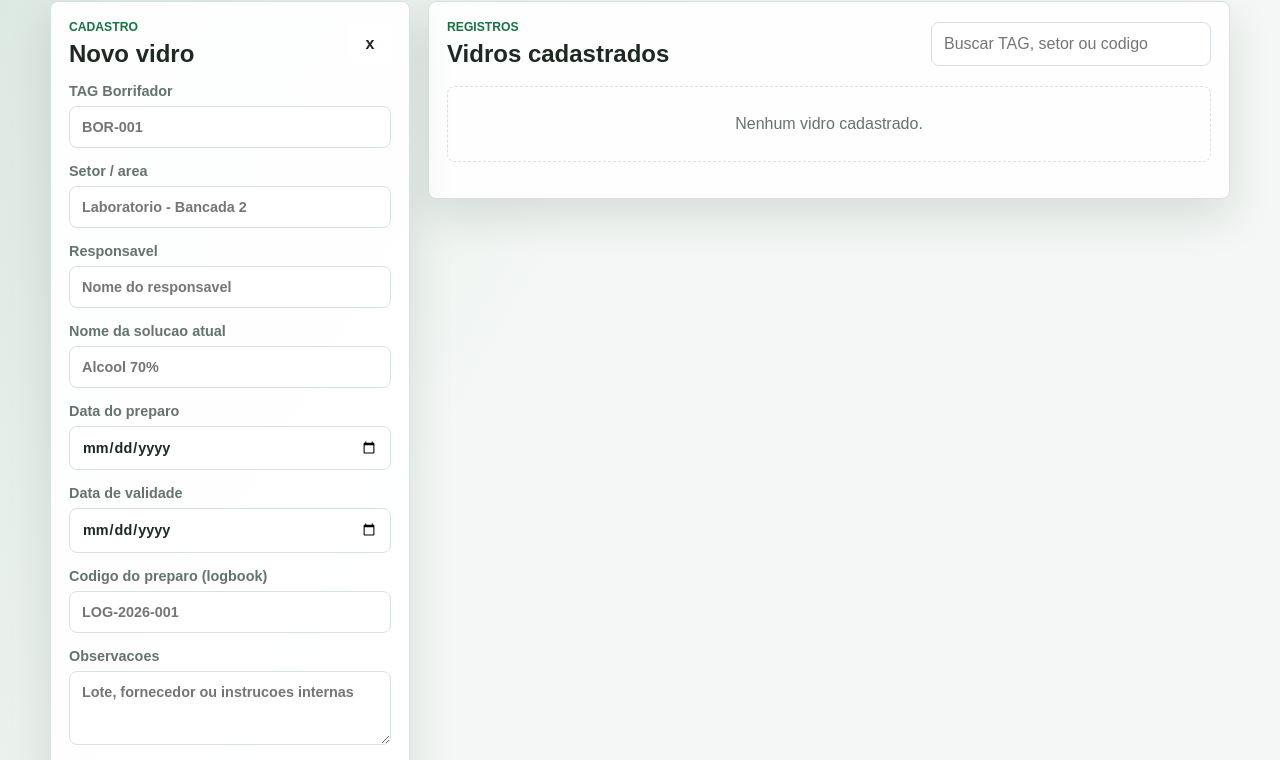
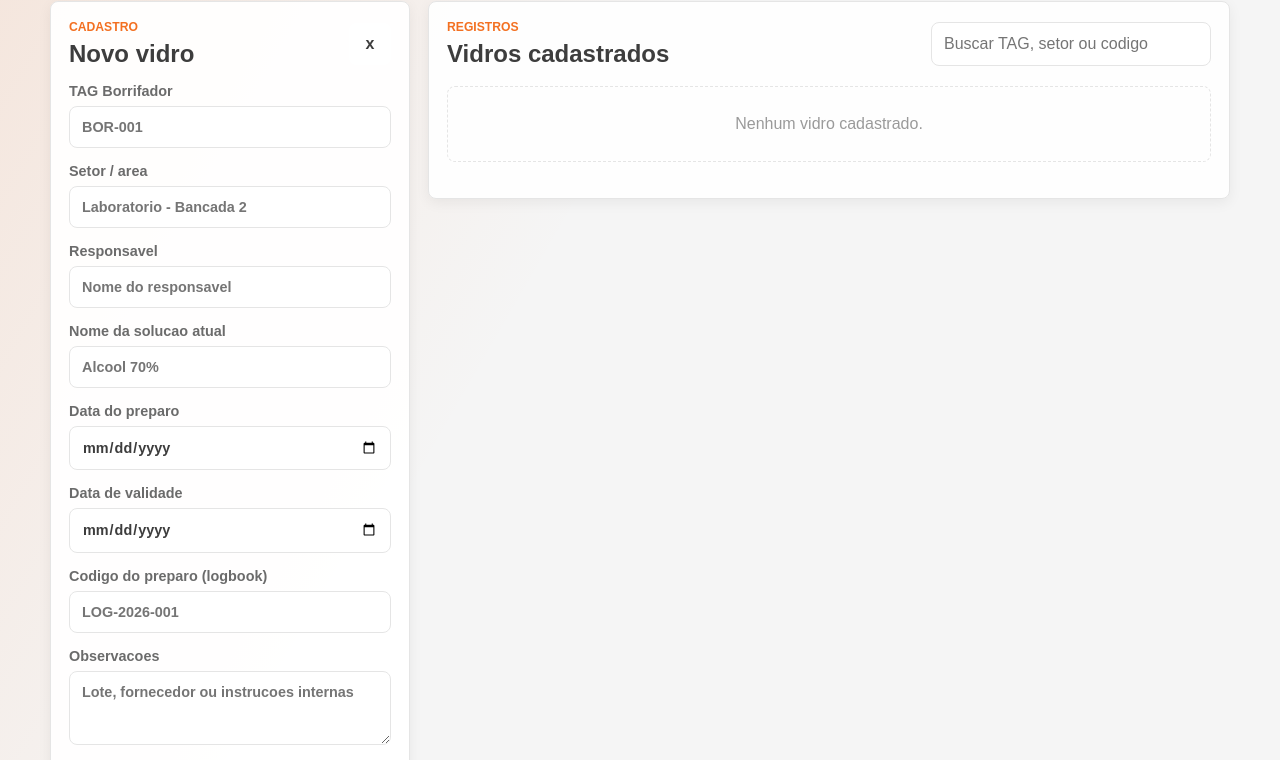
Before and after one commit to Lab-Sobral-Dev/qr_code-producao, a plain HTML site: page index.html in a window 1280 px wide. Shown: the part 130-890 px from the top of the page. Drawn offline with Linux system fonts and the light colour scheme; no server answers.

Commit message:
Aplicar paleta Laboratorio Sobral

```diff
--- a/styles.css
+++ b/styles.css
@@ -1,16 +1,23 @@
 :root {
   color-scheme: light;
-  --bg: #f4f7f5;
+  --orange: #f37021;
+  --orange-dark: #e0580a;
+  --orange-light: #f89b4d;
+  --orange-50: #fff4eb;
+  --ink: #3d3d3d;
+  --ink-light: #6b6b6b;
+  --muted: #9a9a9a;
+  --line: #e5e5e5;
+  --bg: #f5f5f5;
   --surface: #ffffff;
-  --surface-strong: #eef4ef;
-  --text: #1e2923;
-  --muted: #64746b;
-  --line: #d8e2dc;
-  --primary: #177245;
-  --primary-dark: #0f5734;
+  --surface-strong: var(--orange-50);
+  --text: var(--ink);
+  --primary: var(--orange);
+  --primary-dark: var(--orange-dark);
   --danger: #b52d2d;
   --warning: #a96b00;
-  --shadow: 0 18px 45px rgba(20, 38, 27, 0.12);
+  --shadow-sm: 0 1px 2px rgba(0, 0, 0, 0.04), 0 2px 6px rgba(0, 0, 0, 0.04);
+  --shadow: 0 4px 14px rgba(0, 0, 0, 0.06);
   font-family: Arial, Helvetica, sans-serif;
 }
 
@@ -22,7 +29,7 @@ body {
   margin: 0;
   min-height: 100vh;
   background:
-    linear-gradient(120deg, rgba(23, 114, 69, 0.12), transparent 42%),
+    linear-gradient(120deg, rgba(243, 112, 33, 0.12), transparent 42%),
     var(--bg);
   color: var(--text);
 }
@@ -165,7 +172,7 @@ label {
   display: grid;
   gap: 7px;
   margin-top: 15px;
-  color: var(--muted);
+  color: var(--ink-light);
   font-size: 0.9rem;
   font-weight: 700;
 }
@@ -254,7 +261,7 @@ dl {
 }
 
 dt {
-  color: var(--muted);
+  color: var(--ink-light);
   font-size: 0.75rem;
   font-weight: 800;
   text-transform: uppercase;
```
